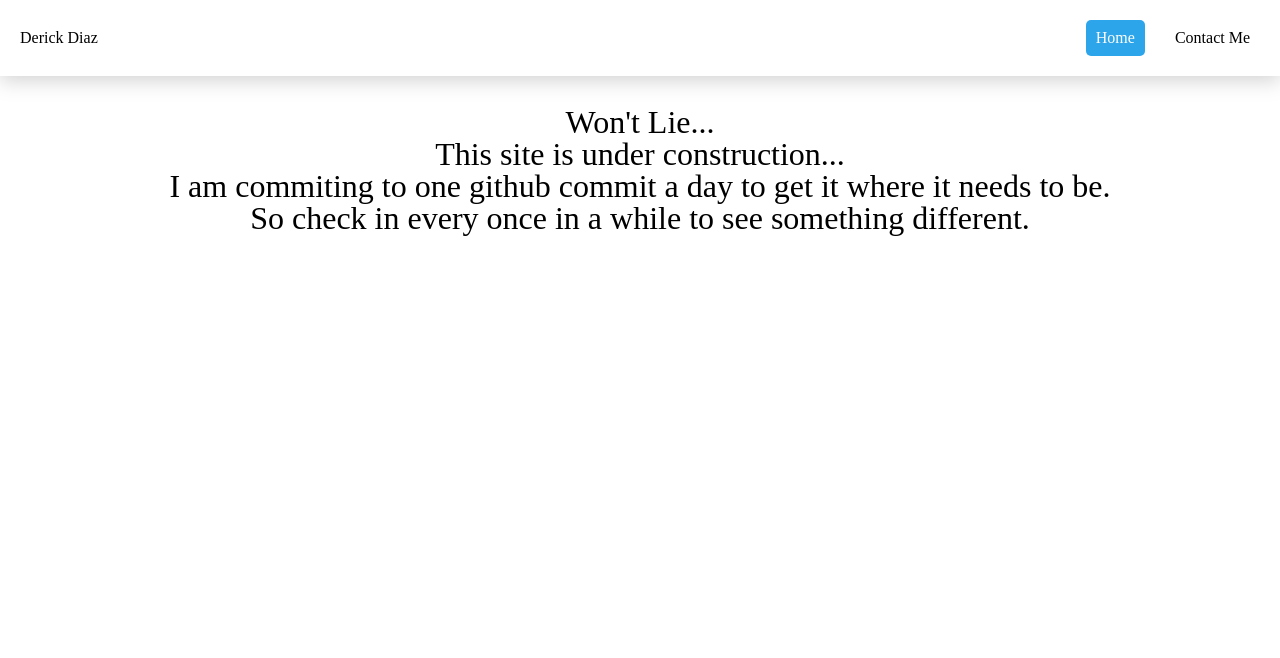
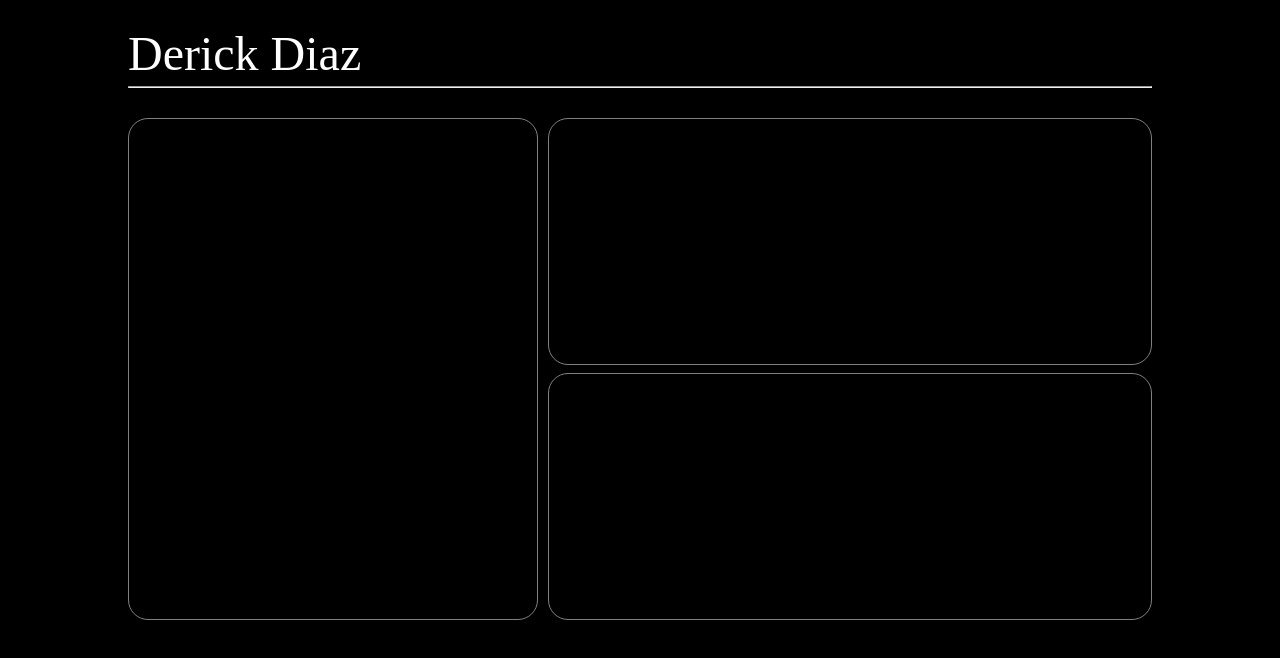
Before and after one commit to derickdiaz/derickdiaz.github.io, a SvelteKit app: page / in a window 1280 px wide. Shown: the top 658 px of the page. Built offline with nearby package versions, Linux system fonts and the light colour scheme.

Commit message:
Added squares

```diff
--- a/src/app.html
+++ b/src/app.html
@@ -32,6 +32,8 @@
 			}
 			body {
 				line-height: 1;
+                background-color: black;
+                padding: 30px 10%;
 			}
 			ol, ul {
 				list-style: none;
@@ -48,7 +50,11 @@
 				border-collapse: collapse;
 				border-spacing: 0;
 			}
-					</style>
+
+            html, body, .contents {
+                height: 98%;
+            }
+		</style>
 		%sveltekit.head%
 	</head>
 	<body data-sveltekit-preload-data="hover">
--- a/src/routes/+page.svelte
+++ b/src/routes/+page.svelte
@@ -2,25 +2,64 @@
     import NavBar from "../lib/NavBar.svelte";
 
 </script>
-<div class="content">
-    <NavBar />
-    <div class="cta">
-        <h1>
-            Won't Lie...<br>
-            This site is under construction...<br>
-            I am commiting to one github commit a day to get it where it needs to be.<br>
-            So check in every once in a while to see something different.
-        </h1>
+<main>
+    <h1>Derick Diaz</h1>
+    <hr/>
+    <div class="content-grid">
+        <div class="content-item profile pad-10">
+            <div class="gray">
+
+            </div>
+        </div>
+        <div class="content-item info-grid">
+            <div class="content-item pad-10">
+                <div class="gray" />
+            </div>
+            <div class="content-item pad-10">
+                <div class="gray" />
+            </div>
+        </div>
     </div>
-</div>
+</main>
 
 <style>
-    .cta {
-        padding-top: 30px;
-        text-align: center;
+    h1 {
+        color: white;
+        font-size: 3rem;
     }
 
-    h1 {
-        font-size: 2em;
+    hr {
+        margin-bottom: 30px;
+        position: relative;
+        /* transform: translateY(-10px); */
+    }
+
+    .content-grid {
+        /* border: 1px solid white; */
+        height: 500px;
+        display: grid;
+        grid-template-columns: 40% auto;
+        gap:10px;
+    }
+
+    .content-item {
+        /* border: 1px solid white; */
+        gap: 10px;
+    }
+
+    .info-grid {
+        display: grid;
+        grid-template-rows: auto auto;
+    }
+
+    .gray {
+        border: 1px solid gray;
+        height: 100%;
+        border-radius: 20px;
+        transition: all 500ms;
+    }
+
+    .gray:hover {
+        transform: scale(1.02);
     }
 </style>
```
